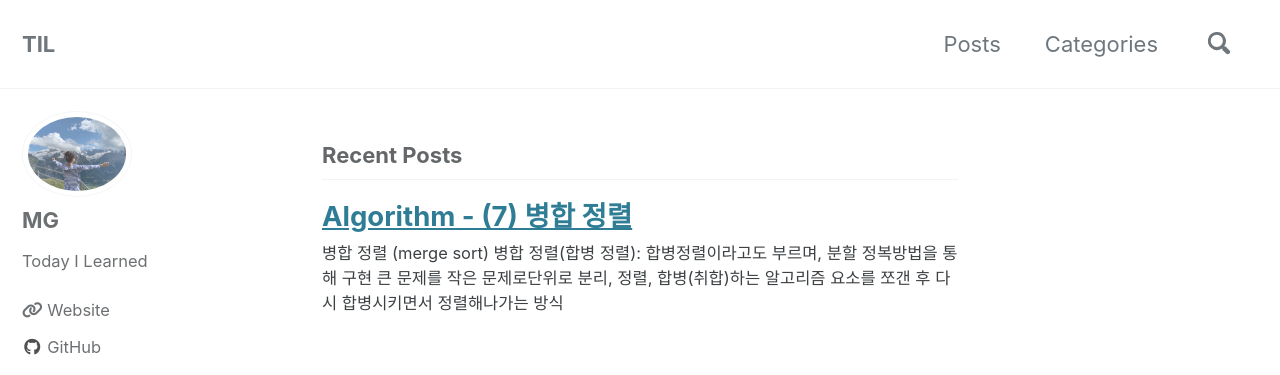
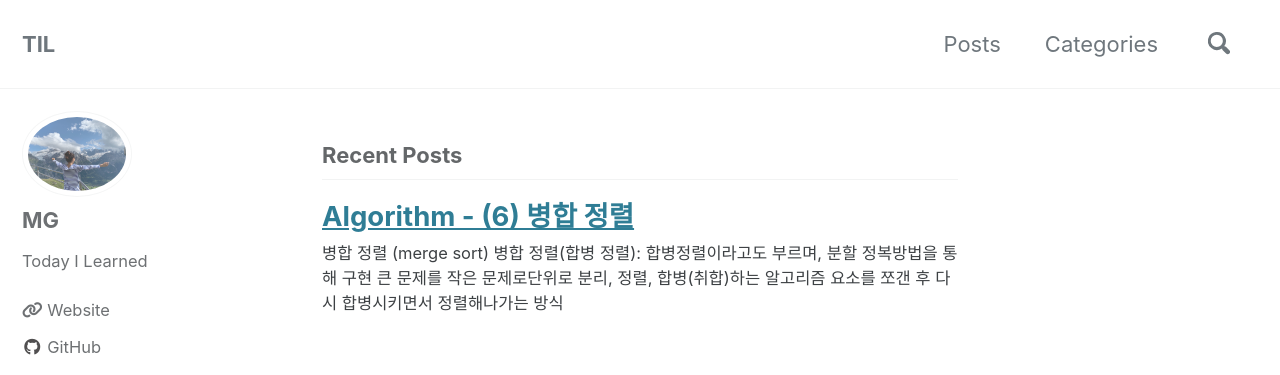
Before and after one commit to sujinsjlee/TIL, a Jekyll site: the page built from index.html, in a window 1280 px wide and 900 px high. Shown: the top 375 px of the window. Built offline with Jekyll 4.4.1, drawn with Linux system fonts in a browser that asks for light colours; cached includes are drawn as plain includes; nearby versions of some CDN libraries; the list of posts is cut into pages by our own code.

Commit message:
[Algorithm] mergeSort update

```diff
--- a/_posts/2020-03-17-Algorithm_(6)_mergeSort.md
+++ b/_posts/2020-03-17-Algorithm_(6)_mergeSort.md
@@ -1,5 +1,5 @@
 ---
-title: "Algorithm - (7) 병합 정렬"
+title: "Algorithm - (6) 병합 정렬"
 categories:
   - Algorithm
 tags:
@@ -33,17 +33,19 @@ use_math: true
 
 ## 알고리즘 분석
 * 데이터가 네 개 일때
-  - data_list = [1, 9, 3, 2]
-    - 먼저 [1, 9], [3, 2] 로 나누고
-    - 다시 앞 부분은 [1], [9] 로 나누고
-    - 다시 정렬해서 합친다. [1, 9]
-    - 다음 [3, 2] 는 [3], [2] 로 나누고
-    - 다시 정렬해서 합친다 [2, 3]
-    - 이제 [1, 9] 와 [2, 3]을 합친다.
-      - 1 < 2 이니 [1]
-      - 9 > 2 이니 [1, 2]
-      - 9 > 3 이니 [1, 2, 3]
-      - 9 밖에 없으니, [1, 2, 3, 9]
+  - data_list = **[1, 9, 3, 2]**
+    - 먼저 **[1, 9], [3, 2]** 로 나누고
+    - 다시 앞 부분은 **[1], [9]** 로 나누고
+    - 다시 정렬해서 합친다. **[1, 9]**
+    - 다음 **[3, 2]** 는 **[3], [2]** 로 나누고
+    - 다시 정렬해서 합친다 **[2, 3]**
+    - 이제 **[1, 9]** 와 **[2, 3]**을 합친다.
+      - 1 < 2 이니 **[1]**
+      - 9 > 2 이니 **[1, 2]**
+      - 9 > 3 이니 **[1, 2, 3]**
+      - 9 밖에 없으니, **[1, 2, 3, 9]**
+{: .notice--info}
+
 
 ## Pseudocode
 * **mergesort함수 만들기**
```
